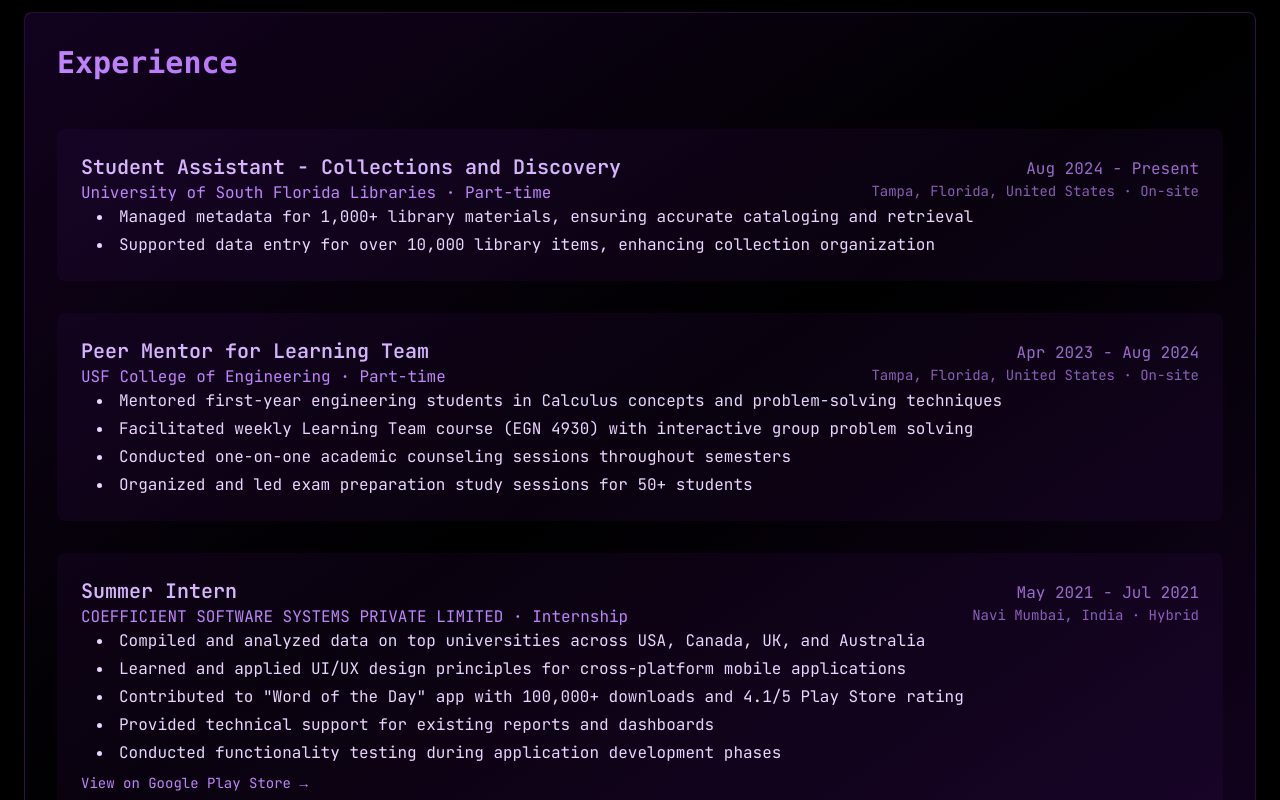
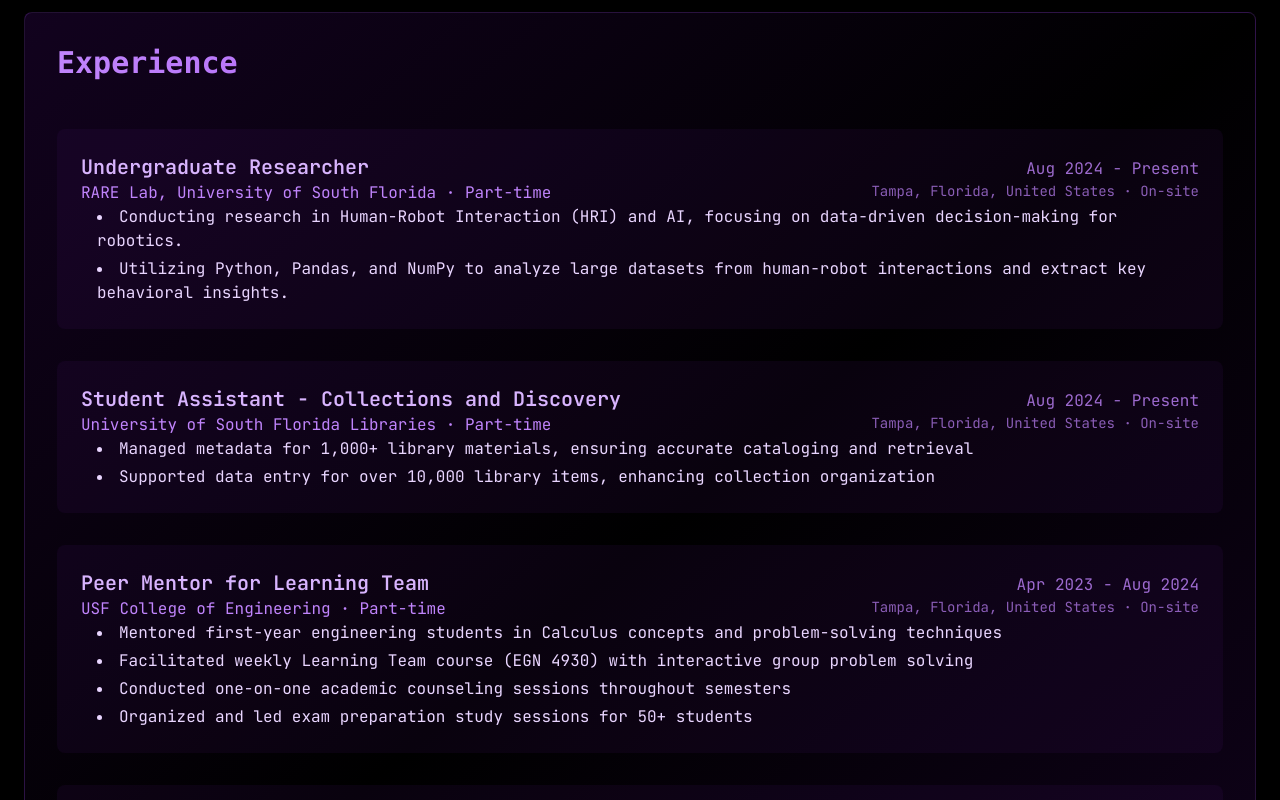
Before and after one commit to Param-10/Portfolio-Website, a React (Vite) app: page / in a window 1280 px wide. Shown: the part 1640-2440 px from the top of the page. Built offline with nearby package versions, Linux system fonts and the light colour scheme.

Commit message:
new build

```diff
--- a/src/App.tsx
+++ b/src/App.tsx
@@ -84,7 +84,7 @@
         timeline: "Feb 2025",
         description: "Personal Portfolio Website by Me",
         link: "https://github.com/Param-10/Portfolio-Website",
-        demoLink: "#",
+        demoLink: "https://paramveerbhele.com/",
         details: [
           "Engineered a responsive portfolio website using React, TypeScript, and Tailwind CSS to showcase personal projects and skills.",
           "Designed and built a dynamic user interface, emphasizing clean code and maintainability."
@@ -212,7 +212,7 @@
     ] as (Project & { details?: string[]; timeline?: string; skills?: string[] })[],
     technicalSkills: {
       languages: [
-        'Python (NumPy, Pandas, Matplotlib)',
+        'Python (NumPy, Pandas, Matplotlib, PyTorch)',
         'JavaScript/TypeScript',
         'C/C++',
         'HTML5/CSS3',
@@ -233,7 +233,8 @@
         'Jupyter Notebook',
         'Android Studio',
         'Xcode',
-        'MySQL Workbench'
+        'MySQL Workbench',
+        'Choregraphe'
       ],
       courses: [
         'Data Structures & Algorithms',
@@ -242,7 +243,8 @@
         'Linear Systems',
         'Automata Theory',
         'Program Design',
-        'Cloud Computing Fundamentals'
+        'Analysis of Algorithms',
+        'Secure Coding'
       ]
     }
   };
@@ -412,6 +414,28 @@
 
               {/* Professional Experience */}
               <div className="space-y-6 md:space-y-8 text-purple-200/80">
+              {/* Undergraduate Researcher RARE Lab*/}
+              <div className="p-4 md:p-6 bg-purple-900/10 rounded-lg">
+                  <div className="flex flex-col md:flex-row justify-between items-start md:items-center gap-2">
+                    <div className="flex-1">
+                      <h3 className="text-lg md:text-xl font-semibold text-purple-300">Undergraduate Researcher</h3>
+                      <p className="text-purple-400 text-sm md:text-base">RARE Lab, University of South Florida · Part-time</p>
+                    </div>
+                    <div className="md:text-right">
+                      <p className="text-purple-400/80 text-sm md:text-base">Aug 2024 - Present</p>
+                      <p className="text-purple-400/70 text-xs md:text-sm">Tampa, Florida, United States · On-site</p>
+                    </div>
+                  </div>
+                  <ul className="list-disc list-inside space-y-1 ml-4">
+                    <li className="text-purple-200">
+                      Conducting research in Human-Robot Interaction (HRI) and AI, focusing on data-driven decision-making for robotics.
+                    </li>
+                    <li className="text-purple-200">
+                      Utilizing Python, Pandas, and NumPy to analyze large datasets from human-robot interactions and extract key behavioral insights.
+                    </li>
+                  </ul>
+                </div>
+
                 {/* University Library Experience */}
                 <div className="p-4 md:p-6 bg-purple-900/10 rounded-lg">
                   <div className="flex flex-col md:flex-row justify-between items-start md:items-center gap-2">
```
Also changed, not shown: 3 other files (tests, documents, lock files or other folders).
